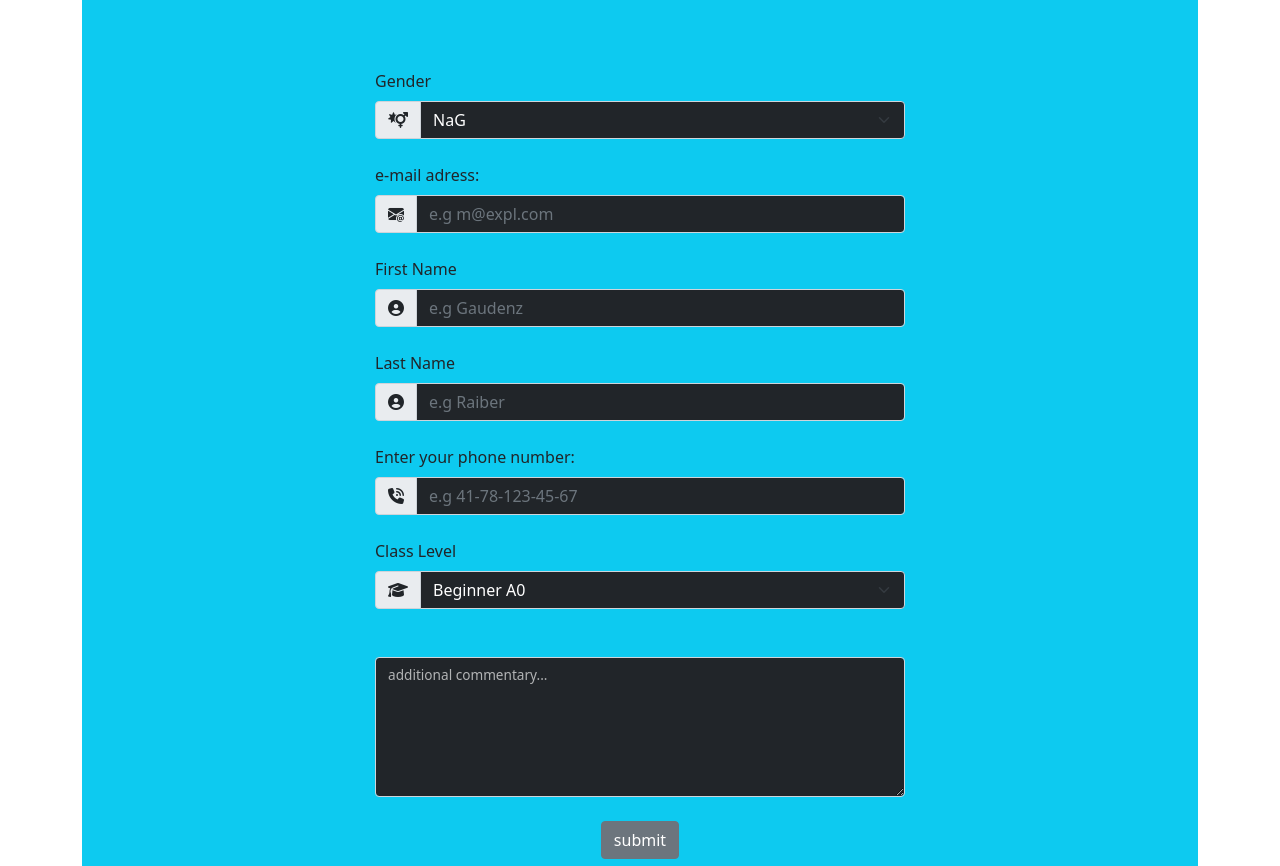
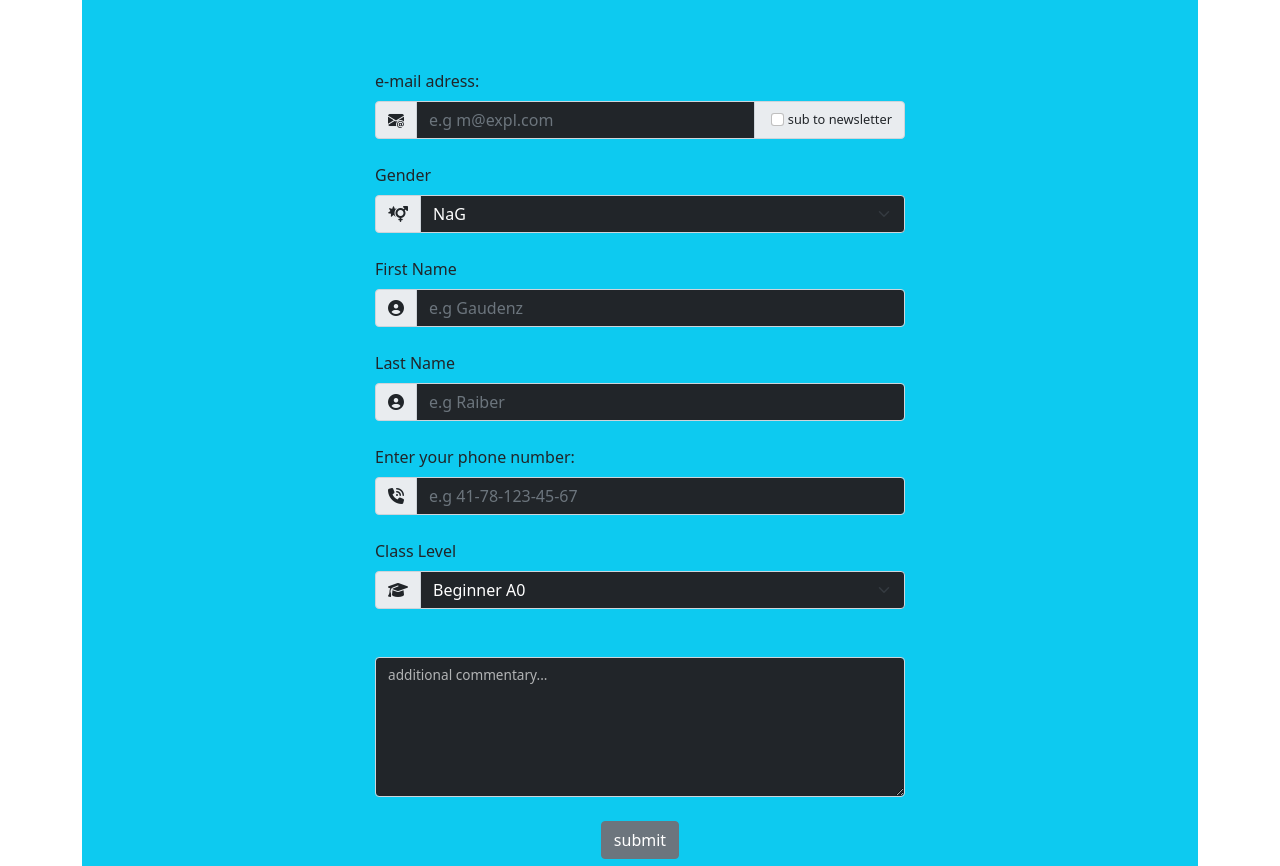
Before and after one commit to Gaudenz77/Stranger_Languages_Classes, a plain HTML site: page index.html in a window 1280 px wide. Shown: the part 881-1747 px from the top of the page. Drawn offline with nearby package versions, Linux system fonts and the light colour scheme.

Commit message:
fformfields plus newsletter optional
all fields set, just wondering how to make these all validated by js...

```diff
--- a/index.html
+++ b/index.html
@@ -89,6 +89,18 @@
           <div class="col-md-8 col-lg-6">
 
             <form action="">
+
+              <label for="email" class="form-label">e-mail adress:</label>
+                <div class="mb-4 input-group">
+                  <span class="input-group-text">
+                    <i class="bi bi-envelope-at-fill"></i>
+                  </span>
+                  <input type="email" class="form-control text-white bg-dark" id="email" placeholder="e.g m@expl.com" required>
+                  <div class="input-group-text"  style="font-size: 80%">
+                    <input class="form-check-input mt-0 mx-1" type="checkbox" value="" aria-label="Checkbox for following text input">sub to newsletter</div>
+                  </div>
+
+
               <label for="gender" class="form-label">Gender</label>
               <div class="mb-4 input-group">
                 <span class="input-group-text">
@@ -102,13 +114,7 @@
                     </select>
               </div>
 
-                <label for="email" class="form-label">e-mail adress:</label>
-                <div class="mb-4 input-group">
-                  <span class="input-group-text">
-                    <i class="bi bi-envelope-at-fill"></i>
-                  </span>
-                  <input type="email" class="form-control text-white bg-dark" id="email" placeholder="e.g m@expl.com" required>
-                  </div>
+
 
                   <label for="fName" class="form-label">First Name</label>
                   <div class="mb-4 input-group">
```
